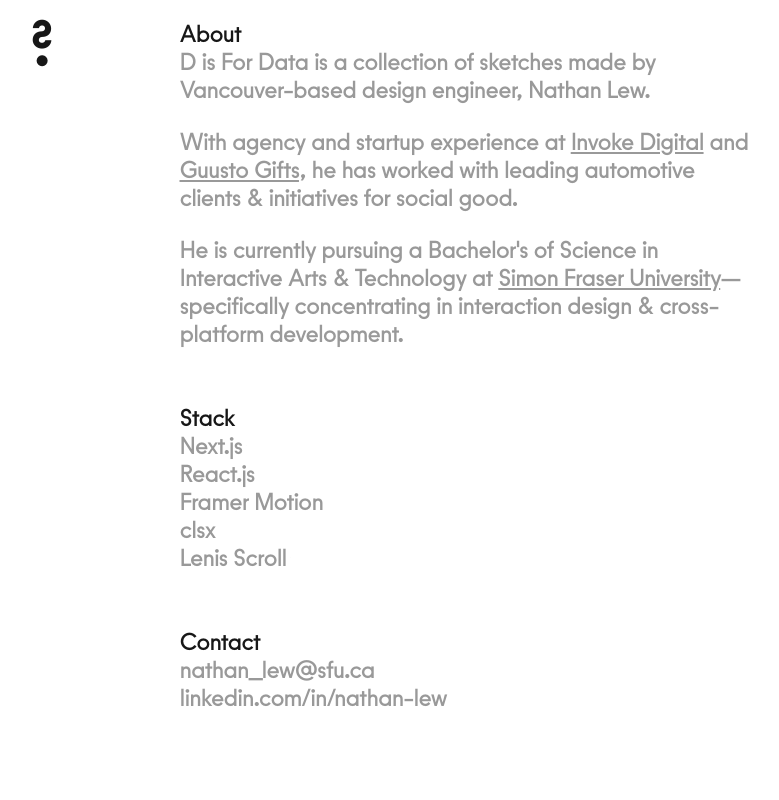
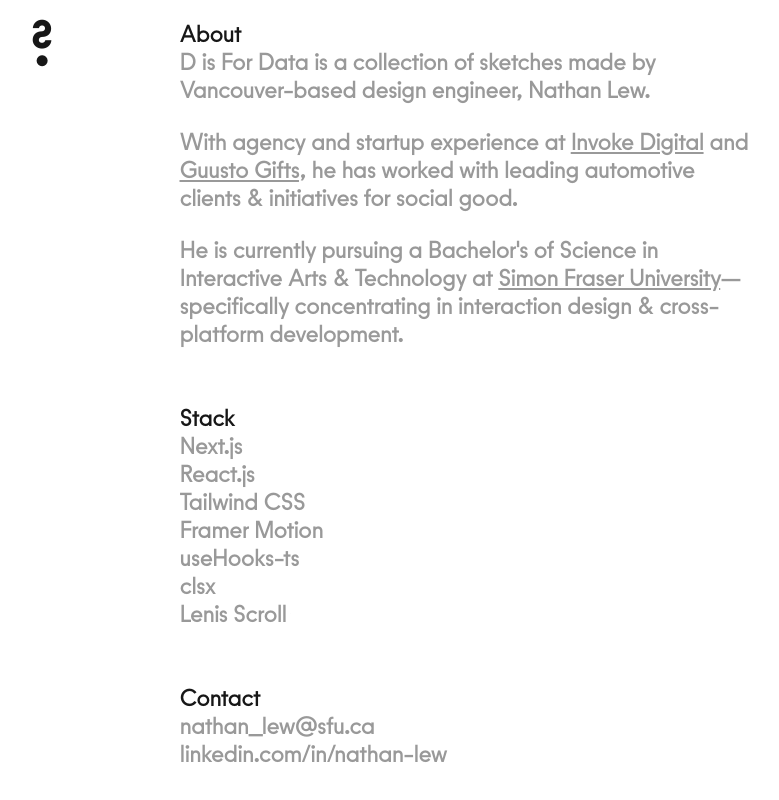
Before and after one commit to nethen/nethen.github.io, a Next.js app: page / in a window 1280 px wide. Shown: the part 1096-1896 px from the top of the page, without its empty margins (26-805 px from the left). Built offline with nearby package versions, Linux system fonts and the light colour scheme.

Commit message:
fix: cite Tailwind + useHooks-ts

```diff
--- a/src/pages/index.tsx
+++ b/src/pages/index.tsx
@@ -134,8 +134,18 @@ export default function Home() {
               <ExternalLink href="https://react.dev">React.js</ExternalLink>
             </li>
             <li>
+              <ExternalLink href="https://tailwindcss.com">
+                Tailwind CSS
+              </ExternalLink>
+            </li>
+            <li>
               <ExternalLink href="https://framer.com/motion">
                 Framer Motion
+              </ExternalLink>
+            </li>
+            <li>
+              <ExternalLink href="https://usehooks-ts.com">
+                useHooks-ts
               </ExternalLink>
             </li>
             <li>
```
Also changed, not shown: 1 other file (tests, documents, lock files or other folders).
